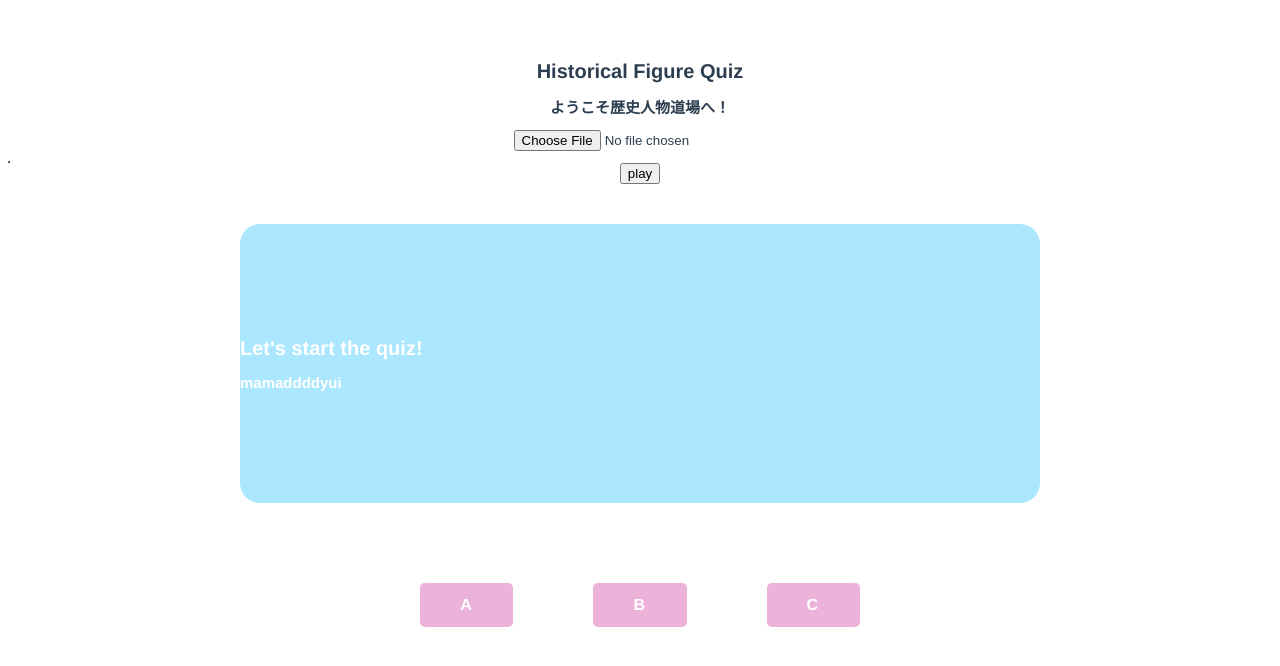
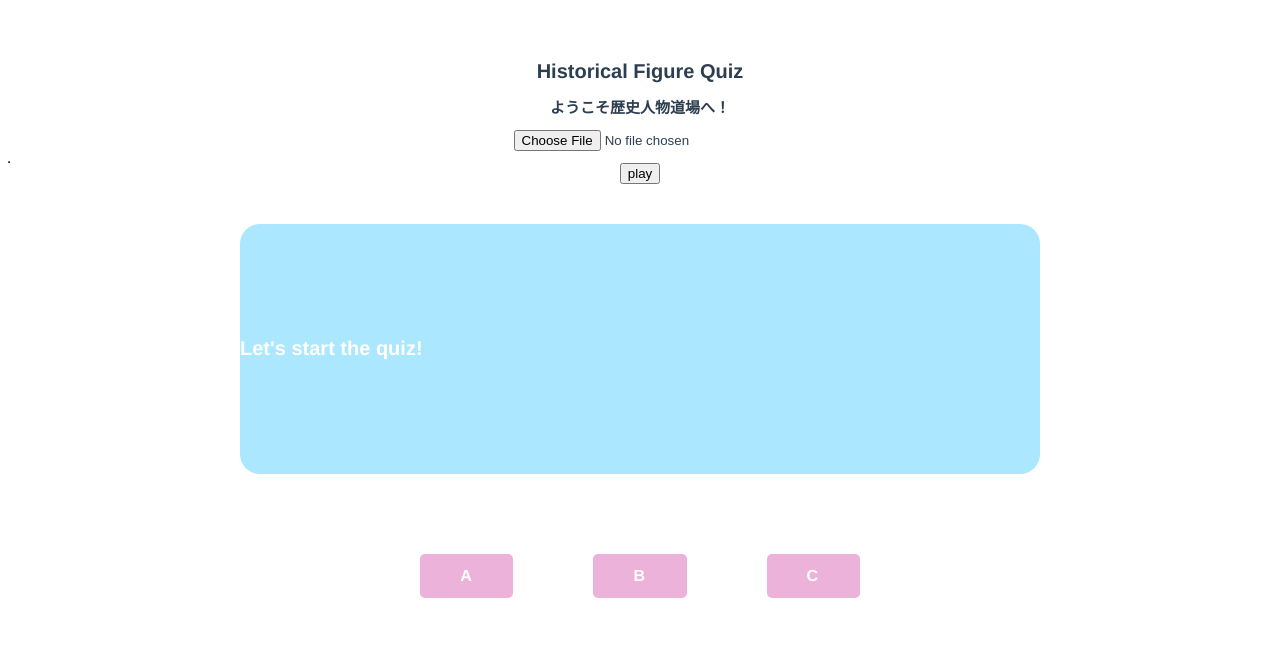
Before and after one commit to TomeraRenne/Historical-Figure-Quiz, a Vue app: page / in a window 1280 px wide. Both pictures are taken after a click on the button "play". Shown: the top 666 px of the page. Built offline with nearby package versions, Linux system fonts and the light colour scheme; the HTML template or start-up script is replaced by a standard one.

Commit message:
Update Question.vue

```diff
--- a/src/components/Question.vue
+++ b/src/components/Question.vue
@@ -17,7 +17,7 @@ export default {
 
     data(){
         return{
-            question:"mamaddddyui",
+            question:"",
             portions:"",
 
         };
```
